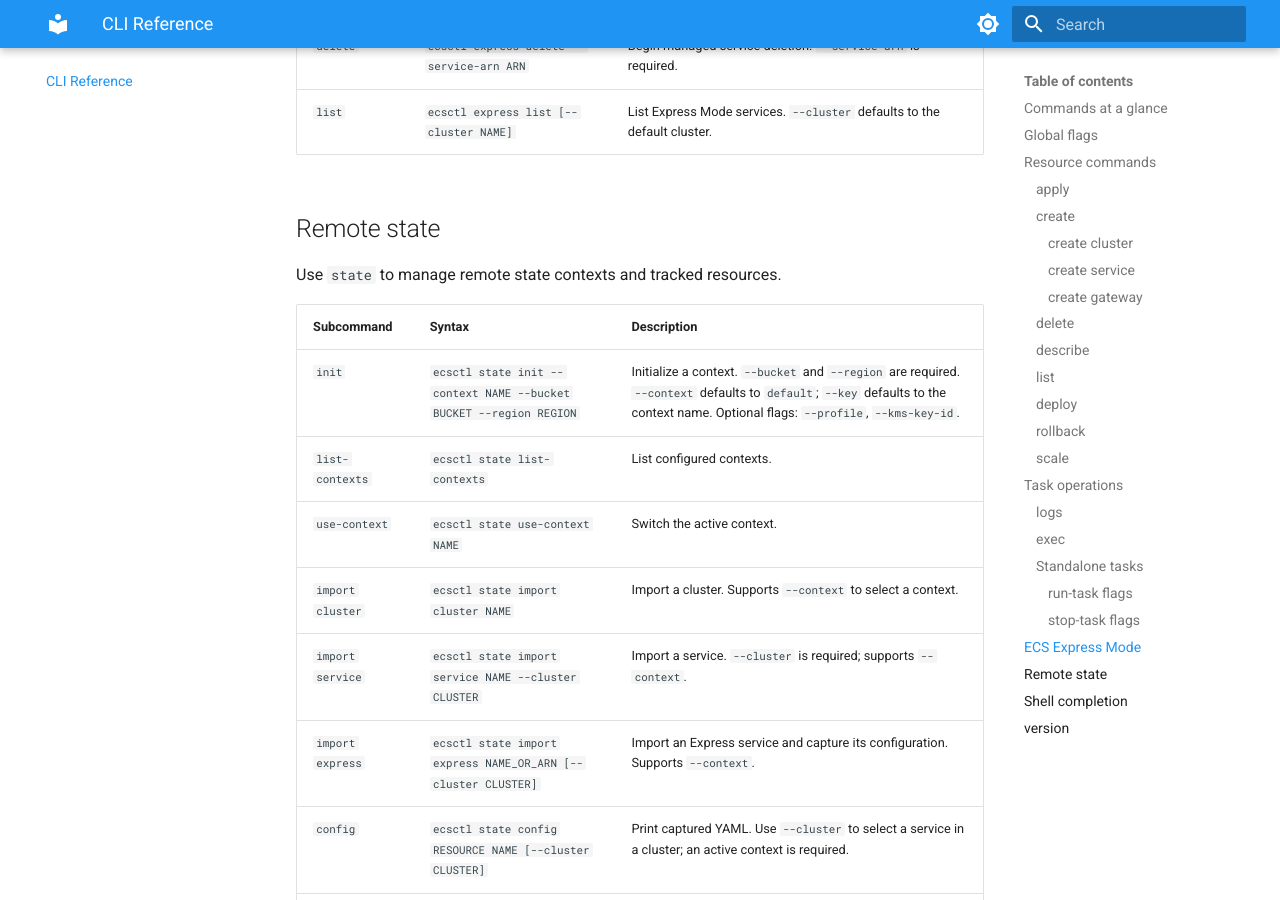
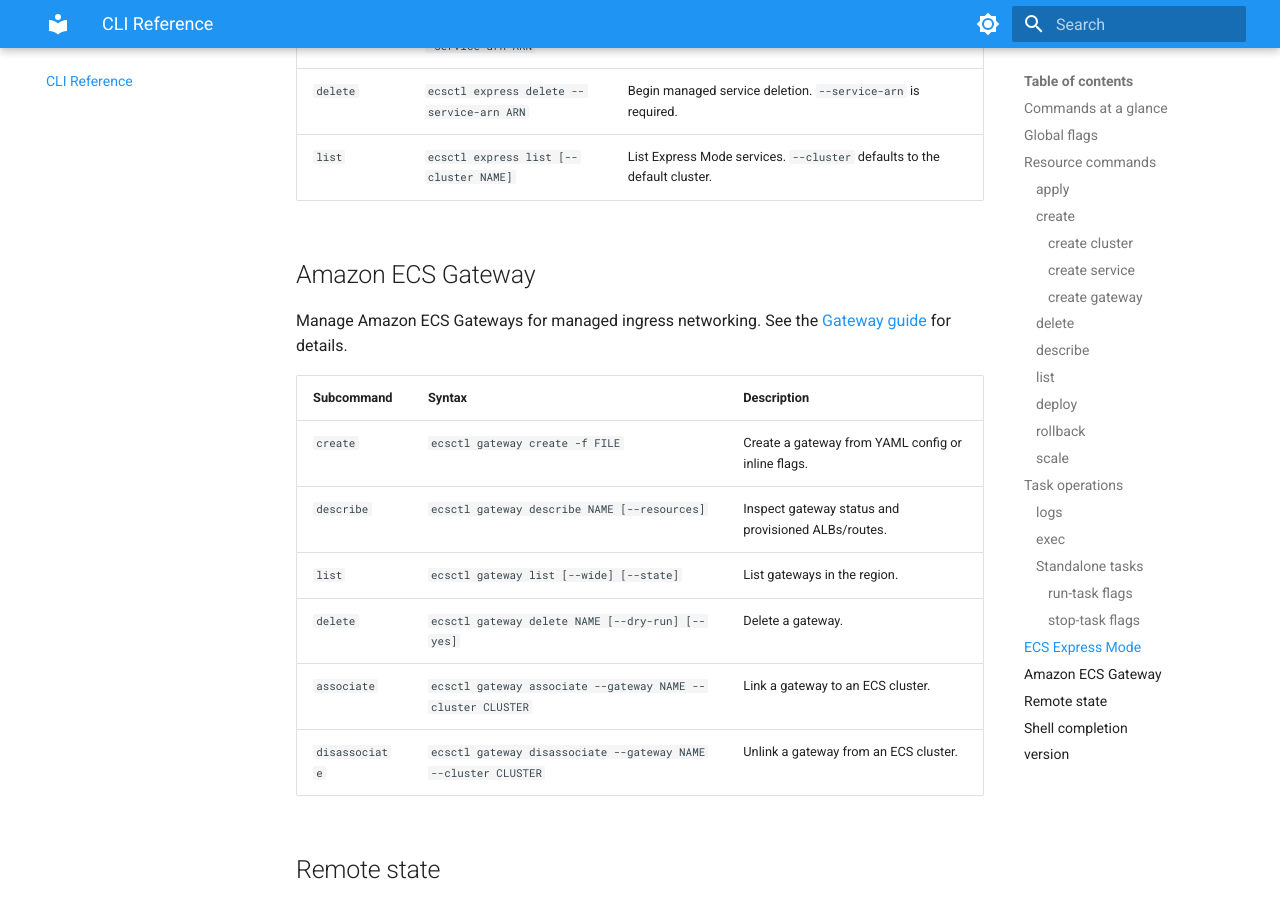
Before and after one commit to Roslaan001/ecsctl, an MkDocs documentation site: the page built from docs/reference.md, in a window 1280 px wide and 900 px high, scrolled down 9316 px. Built offline with MkDocs 1.6.1 and Material for MkDocs 9.7.7, drawn with Linux system fonts in a browser that asks for light colours; some of the changed text lies outside the part shown.

Commit message:
docs(gateway): add gateway subcommands and deletion flags to reference

````diff
--- a/docs/reference.md
+++ b/docs/reference.md
@@ -7,16 +7,17 @@
 | Command | Purpose |
 |---|---|
 | `apply` | Create or update resources from YAML. |
-| `create` | Create a cluster or service. |
-| `delete` | Delete a cluster or service. |
-| `describe` | Show a cluster or service. |
-| `list` | List clusters, services, or tasks. |
+| `create` | Create a cluster, service, or gateway. |
+| `delete` | Delete a cluster, service, or gateway. |
+| `describe` | Show a cluster, service, task, or gateway. |
+| `list` | List clusters, services, tasks, task definitions, or gateways. |
 | `deploy` | Roll out a new service image. |
 | `rollback` | Restore the task definition from the previous completed service deployment. |
 | `scale` | Change a service's desired task count. |
 | `logs` | Read or follow service logs. |
 | `exec` | Open a shell or run a command in a task. |
 | `express` | Manage ECS Express Mode services. |
+| `gateway` | Manage Amazon ECS Gateways. |
 | `register task-definition` | Register a task definition from JSON. |
 | `run-task` / `stop-task` | Start or stop standalone tasks. |
 | `state` | Manage remote state and tracked resources. |
@@ -39,7 +40,7 @@
 
 ### `apply`
 
-Create a cluster, ECS service, or Express service from YAML, or update configured fields on an existing resource.
+Create a cluster, ECS service, Express service, or gateway from YAML, or update configured fields on an existing resource.
 
 ```text
 ecsctl apply -f FILE [--dry-run] [--wait]
@@ -127,7 +128,7 @@
 |---|---|
 | `ecsctl delete cluster NAME` | Optional `--force` to delete its services first; `--dry-run` previews; `--yes` confirms non-interactive deletion. |
 | `ecsctl delete service NAME` | Required `--cluster CLUSTER`; `--dry-run` previews; `--yes` confirms non-interactive deletion. |
-| `ecsctl delete gateway NAME` | Delete an Amazon ECS Gateway. |
+| `ecsctl delete gateway NAME` | Delete an Amazon ECS Gateway; `--dry-run` previews; `--yes` confirms non-interactive deletion. |
 
 ### `describe`
 
@@ -267,6 +268,19 @@
 | `delete` | `ecsctl express delete --service-arn ARN` | Begin managed service deletion. `--service-arn` is required. |
 | `list` | `ecsctl express list [--cluster NAME]` | List Express Mode services. `--cluster` defaults to the default cluster. |
 
+## Amazon ECS Gateway
+
+Manage Amazon ECS Gateways for managed ingress networking. See the [Gateway guide](gateway.md) for details.
+
+| Subcommand | Syntax | Description |
+|---|---|---|
+| `create` | `ecsctl gateway create -f FILE` | Create a gateway from YAML config or inline flags. |
+| `describe` | `ecsctl gateway describe NAME [--resources]` | Inspect gateway status and provisioned ALBs/routes. |
+| `list` | `ecsctl gateway list [--wide] [--state]` | List gateways in the region. |
+| `delete` | `ecsctl gateway delete NAME [--dry-run] [--yes]` | Delete a gateway. |
+| `associate` | `ecsctl gateway associate --gateway NAME --cluster CLUSTER` | Link a gateway to an ECS cluster. |
+| `disassociate` | `ecsctl gateway disassociate --gateway NAME --cluster CLUSTER` | Unlink a gateway from an ECS cluster. |
+
 ## Remote state
 
 Use `state` to manage remote state contexts and tracked resources.
````
